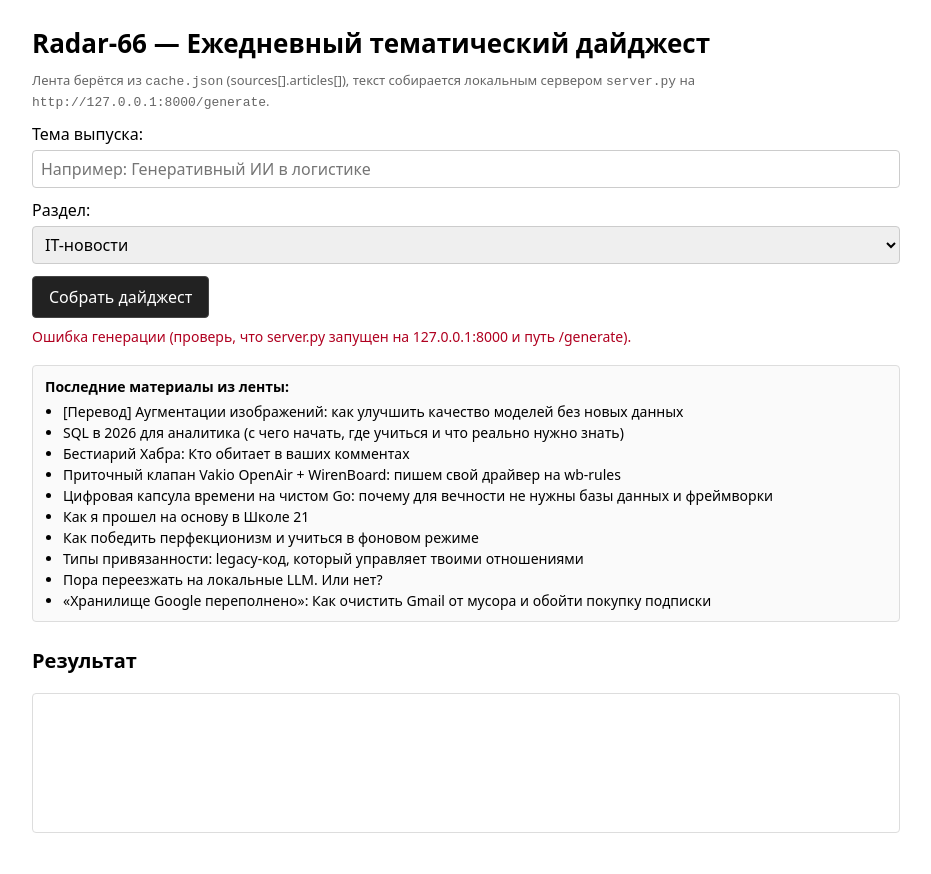
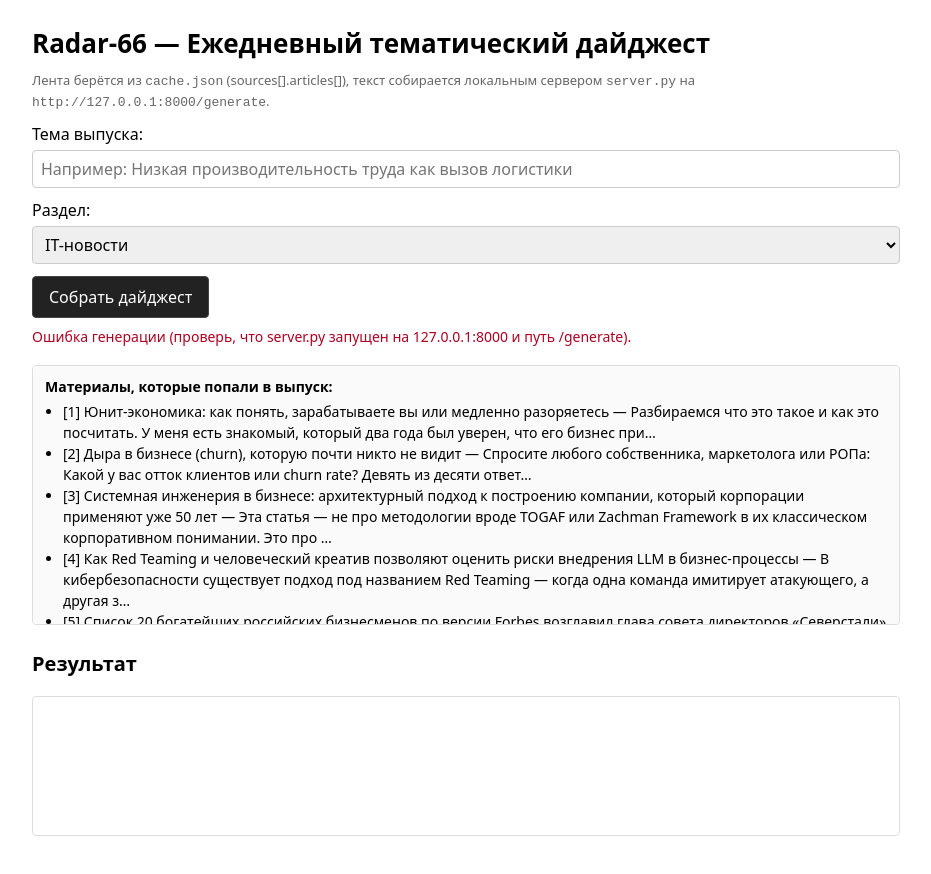
Before and after one commit to artanalytics66-oss/Radar-66, a plain HTML site: page index.html in a window 1280 px wide. Both pictures are taken after a click on the button "Собрать дайджест". Shown: the whole page, without its empty margins (174-1105 px from the left). Drawn offline with Linux system fonts and the light colour scheme; no server answers.

Commit message:
Update index.html

```diff
--- a/index.html
+++ b/index.html
@@ -82,7 +82,7 @@
 
   <div>
     <label for="topic">Тема выпуска:</label>
-    <input id="topic" type="text" placeholder="Например: Генеративный ИИ в логистике">
+    <input id="topic" type="text" placeholder="Например: Низкая производительность труда как вызов логистики">
 
     <label for="section">Раздел:</label>
     <select id="section">
@@ -99,7 +99,7 @@
   </div>
 
   <div id="feed-preview">
-    <strong>Последние материалы из ленты:</strong>
+    <strong>Материалы, которые попали в выпуск:</strong>
     <ul id="feed-list"></ul>
   </div>
 
@@ -107,7 +107,6 @@
   <div id="result"></div>
 
   <script>
-    // Читаем все статьи из sources[].articles[] в cache.json
     async function loadFeed() {
       const resp = await fetch('cache.json', { cache: 'no-store' });
       if (!resp.ok) {
@@ -126,27 +125,84 @@
       return allArticles;
     }
 
-    function renderFeedItems(feedItems) {
-      const latest = (feedItems || []).slice(0, 10);
+    function extractKeywords(topic) {
+      const base = ['логистика', 'склад', 'доставка', 'цепочки поставок', 'supply chain',
+                    'эффективность', 'производительность', 'бизнес', 'экономика'];
+      if (!topic) return base;
+
+      const words = topic
+        .toLowerCase()
+        .replace(/[^\p{L}\p{N}\s]+/gu, ' ')
+        .split(/\s+/)
+        .filter(w => w.length > 3);
+
+      const unique = Array.from(new Set([...words, ...base]));
+      return unique;
+    }
+
+    function buildArticlesWithThesis(feedItems, topic) {
+      const keywords = extractKeywords(topic);
+      const articles = Array.isArray(feedItems) ? feedItems : [];
+
+      const scored = articles.map(item => {
+        const title = (item.title || '').toLowerCase();
+        const desc = (item.description || '').toLowerCase();
+        let score = 0;
+        keywords.forEach(k => {
+          if (!k) return;
+          if (title.includes(k)) score += 3;
+          if (desc.includes(k)) score += 1;
+        });
+        return { item, score };
+      });
+
+      const relevant = scored
+        .filter(x => x.score > 0)
+        .sort((a, b) => b.score - a.score)
+        .slice(0, 20)
+        .map(x => x.item);
+
+      const used = relevant.length ? relevant : articles.slice(0, 10);
+
+      const withThesis = used.map((item, idx) => {
+        const title = item.title || '';
+        const link = item.link || item.id || '';
+        const rawDesc = item.description || '';
+        const thesis = rawDesc.length > 300 ? rawDesc.slice(0, 297) + '…' : rawDesc;
+
+        return {
+          index: idx + 1,
+          title,
+          link,
+          thesis
+        };
+      });
+
+      return withThesis;
+    }
+
+    function renderFeedItems(articlesWithThesis) {
       const list = document.getElementById('feed-list');
       list.innerHTML = '';
 
-      if (!latest.length) {
+      if (!articlesWithThesis.length) {
         const li = document.createElement('li');
-        li.textContent = 'Нет данных в cache.json';
+        li.textContent = 'Нет релевантных материалов в cache.json';
         list.appendChild(li);
         return;
       }
 
-      latest.forEach(item => {
+      articlesWithThesis.forEach(a => {
         const li = document.createElement('li');
-        const title = item.title || item.description || item.link || item.id || '';
-        li.textContent = title;
+        const shortThesis = a.thesis
+          ? (a.thesis.length > 120 ? a.thesis.slice(0, 117) + '…' : a.thesis)
+          : '';
+
+        li.textContent = `[${a.index}] ${a.title}` + (shortThesis ? ` — ${shortThesis}` : '');
         list.appendChild(li);
       });
     }
 
-    // Вызов server.py: POST /generate c { "prompt": "..." }, ответ { "result": "..." }
     async function callBackend(prompt) {
       const resp = await fetch('http://127.0.0.1:8000/generate', {
         method: 'POST',
@@ -160,25 +216,74 @@
       return data.result || '';
     }
 
-    function buildPrompt(topic, section, feedItems) {
-      const latest = (feedItems || []).slice(0, 20);
-
-      const bullets = latest.map(item => {
-        const title = item.title || '';
-        const link = item.link || item.id || '';
-        const date = item.publishedOn || '';
-        return `- ${title}${date ? ' (' + date + ')' : ''}${link ? ' — ' + link : ''}`;
+    function buildPrompt(topic, section, articlesWithThesis) {
+      const newsLines = (articlesWithThesis || []).map(a => {
+        const title = a.title || '';
+        const link = a.link || '';
+        const thesis = a.thesis || '';
+        return `[${a.index}] ${title}${link ? ' — ' + link : ''}${thesis ? ' — ' + thesis : ''}`;
       }).join('\n');
 
-      return [
-        `Ты пишешь ежедневный новостной дайджест для раздела "${section}".`,
-        `Тема выпуска: "${topic || 'без явной темы'}".`,
-        `Ниже список материалов из ленты (sources[].articles[] из cache.json). Используй только их содержимое и заголовки:`,
-        bullets,
-        `Сделай связный авторский обзор на русском языке: 3–7 абзацев, без маркированных списков.`,
-        `Структура: короткое вступление, затем логичные блоки по подтемам, в конце один вывод для читателя.`,
-        `Пиши в деловом, но живом тоне, аудитория — руководители и специалисты в логистике и смежных сферах.`
-      ].join('\n\n');
+      const basePrompt = `
+Ты — редактор и автор аналитических материалов для деловой аудитории: руководители, логистические директора, менеджеры по развитию, владельцы бизнеса.
+
+Твоя задача — по заданной теме и подборке свежих материалов из IT/бизнес‑медиа подготовить один универсальный текст, который можно без правок публиковать:
+- как статью в блоге/на сайте;
+- как пост в Телеграм‑канале;
+- как материал для Дзена.
+
+Требования к результату:
+1. Структура:
+   - Сначала ЧЁТКИЙ заголовок (одной строкой).
+   - Затем короткий лид — 1–2 предложения, которые цепляют и сразу объясняют, о чём текст и почему это важно.
+   - Дальше 3–5 абзацев основного текста.
+   - В конце отдельный заключительный абзац с выводом и рекомендациями (что делать читателю, на что обратить внимание).
+
+2. Объём и стиль:
+   - Примерный объём: 400–800 слов.
+   - Стиль: деловой, но живой; без канцелярита и «воды».
+   - Пиши простыми понятными фразами, как хороший редактор делового медиа.
+   - Избегай списков и маркированных пунктов — только цельный связный текст.
+
+3. Работа с источниками:
+   - Используй только переданные материалы из новостной ленты (см. ниже список).
+   - Обязательно опирайся минимум на 3–5 разных материалов.
+   - Не пересказывай каждую новость отдельно; сгруппируй по смыслу.
+   - В тексте ссылайся на материалы через их номера в квадратных скобках вида [1], [2] и т.д., используя список ниже.
+   - В конце текста выведи короткий раздел «Источники:» со списком вида:
+     [1] Заголовок — ссылка
+     [2] Заголовок — ссылка
+
+4. Фокус:
+   - Главный фокус — российская экономика и производительность труда, логистика и смежные отрасли (склады, транспорт, цепочки поставок, IT‑инфраструктура в логистике).
+   - Если тема выпуска напрямую не про логистику, ищи и подчёркивай её связь с логистическими и операционными процессами: влияние на эффективность, издержки, кадры, технологии.
+   - Всё, что не удаётся привязать к бизнесу и логистике, используй минимально или опускай.
+
+Исходные данные для выпуска:
+- Тема выпуска: «${topic || 'без явной темы'}».
+- Раздел: «${section}».
+- Материалы из новостной ленты (заголовки, ссылки и краткие тезисы):
+${newsLines}
+
+Сначала проанализируй, какие ключевые линии и тренды вытекают из этих материалов применительно к теме выпуска и логистике/операционному управлению. Затем на основе этого анализа напиши ОДИН цельный текст по описанным выше правилам.
+
+В ответе выведи только готовый материал в следующем формате (без служебных комментариев и пояснений):
+
+ЗАГОЛОВОК
+
+ЛИД — 1–2 предложения.
+
+ОСНОВНОЙ ТЕКСТ — 3–5 абзацев.
+
+ФИНАЛЬНЫЙ АБЗАЦ С ВЫВОДОМ И РЕКОМЕНДАЦИЯМИ.
+
+Источники:
+[1] …
+[2] …
+[3] …
+`.trim();
+
+      return basePrompt;
     }
 
     document.addEventListener('DOMContentLoaded', async () => {
@@ -187,11 +292,12 @@
       const runBtn = document.getElementById('run');
 
       let feedItems = [];
+      let articlesWithThesis = [];
 
-      // первая загрузка ленты
       try {
         feedItems = await loadFeed();
-        renderFeedItems(feedItems);
+        articlesWithThesis = buildArticlesWithThesis(feedItems, '');
+        renderFeedItems(articlesWithThesis);
       } catch (e) {
         console.error(e);
         errorEl.textContent = 'Не удалось загрузить cache.json (проверь, что он лежит в той же папке, что index.html).';
@@ -202,11 +308,14 @@
         const topic = document.getElementById('topic').value.trim();
         const section = document.getElementById('section').value;
 
+        articlesWithThesis = buildArticlesWithThesis(feedItems, topic || section || '');
+        renderFeedItems(articlesWithThesis);
+
         runBtn.disabled = true;
         resultEl.textContent = 'Генерация дайджеста...';
 
         try {
-          const prompt = buildPrompt(topic, section, feedItems);
+          const prompt = buildPrompt(topic, section, articlesWithThesis);
           const text = await callBackend(prompt);
           resultEl.textContent = text || 'Пустой ответ от модели.';
         } catch (e) {
```
